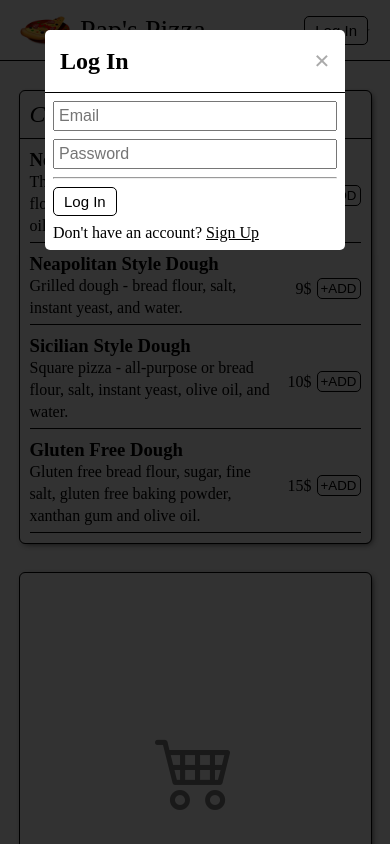
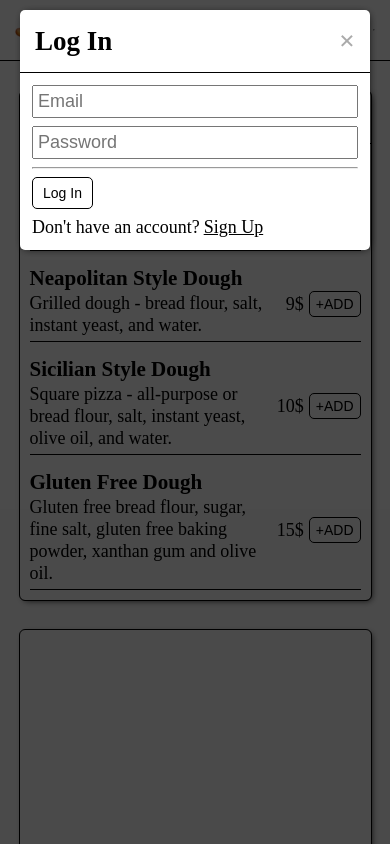
Before and after one commit to AnandPap/paps-pizza, a React (Vite) app in the folder client/: page /login in a window 390 px wide. Shown: the top 844 px of the page. Built offline with nearby package versions, Linux system fonts and the light colour scheme.

Commit message:
css-ed app better and added variables for fonts

```diff
--- a/client/src/styles/header.css
+++ b/client/src/styles/header.css
@@ -4,30 +4,28 @@ header {
   border-bottom: 1px solid black;
   margin-bottom: 30px;
   padding: 5px 20px;
+  font-size: var(--fs-medium);
+  gap: 10px;
 }
 header > :first-child {
   flex-grow: 1;
-  font-size: 1.25rem;
   align-items: center;
   display: flex;
   gap: 10px;
 }
 header img {
-  width: 50px;
+  width: 60px;
   cursor: pointer;
 }
 header h1 {
   cursor: pointer;
   text-align: center;
-  font-size: 1.75em;
+  font-size: var(--fs-very-big);
   font-weight: 500;
 }
 .cart-icon,
 .avatar {
-  font-size: 40px;
-}
-.cart-icon {
-  margin-right: 10px;
+  font-size: var(--fs-very-big);
 }
 .avatar {
   padding-left: 10px;
@@ -62,16 +60,15 @@ header h1 {
   display: flex;
   flex-direction: column;
   gap: 0.5rem;
-  padding: 0.5rem;
+  padding: 0.75rem;
 }
 .input {
-  font-size: 1rem;
+  font-size: inherit;
   padding: 0.25rem;
 }
 .login-button,
 .signup-button {
-  padding: 5px 10px;
-  font-size: inherit;
+  padding: 7px 10px;
 }
 .modal-button {
   align-self: flex-start;
@@ -88,22 +85,18 @@ header h1 {
 }
 
 @media only screen and (max-width: 425px) {
+  header {
+    padding-inline: 15px;
+  }
+  header > :first-child {
+    gap: 5px;
+  }
   .cart-icon {
     display: none;
   }
 }
 @media only screen and (max-width: 720px) {
-  header > :first-child {
-    font-size: 1rem;
-  }
-  .cart-icon,
-  .avatar {
-    font-size: 35px;
-  }
-  .login-button {
-    font-size: 15px;
-  }
-  .logo {
+  header img {
     width: 50px;
   }
 }
--- a/client/src/styles/home.css
+++ b/client/src/styles/home.css
@@ -4,6 +4,7 @@
   gap: 30px;
   max-width: 95%;
   padding-bottom: 30px;
+  font-size: var(--fs-medium);
 }
 .home > * {
   flex: 1;
@@ -13,9 +14,10 @@
   background-color: white;
   border-radius: 5px;
   height: max-content;
-  margin: 30px 0;
-  width: 300px;
+  margin: 10px 0;
+  width: 350px;
   max-width: 90%;
+  box-shadow: 1px 1px 10px -3px black;
 }
 .ingredients-list {
   padding: 10px;
@@ -36,6 +38,7 @@
 .list-item-left-side-container {
   display: flex;
   flex-grow: 1;
+  margin-right: 5px;
 }
 .add-to-cart-btn-wrapper {
   border-top: 1px solid black;
@@ -43,18 +46,21 @@
   display: flex;
   justify-content: flex-end;
 }
+.add-to-cart-btn {
+  padding: 5px;
+}
 
 .create-pizza,
 .cart {
   outline: 1.5px solid black;
   box-shadow: 2px 2px 7px -2px black;
   border-radius: 5px;
-  min-height: 400px;
+  min-height: 500px;
 }
 .cart-list {
   display: flex;
   flex-direction: column;
-  min-height: 400px;
+  min-height: 500px;
 }
 .cart-placeholder {
   display: flex;
@@ -71,7 +77,7 @@
   border-bottom: 1px solid black;
   padding: 10px;
   font-style: italic;
-  font-size: 1.5rem;
+  font-size: var(--fs-big);
   font-weight: 500;
 }
 .dough-rows-container,
@@ -79,7 +85,7 @@
   padding: 10px;
   display: flex;
   flex-direction: column;
-  gap: 10px;
+  gap: 1rem;
 }
 .dough-row,
 .cart-item {
@@ -92,6 +98,10 @@
   flex-grow: 1;
   line-height: 22px;
   padding-bottom: 5px;
+  font-size: inherit;
+  display: flex;
+  flex-direction: column;
+  gap: 3px;
 }
 .dough-row > :last-child,
 .cart-item > :last-child {
@@ -117,7 +127,7 @@
   flex-grow: 1;
 }
 .delivery span {
-  margin-right: 4.25rem;
+  margin-right: 73px;
 }
 .cart-total {
   display: flex;
@@ -133,7 +143,7 @@
   padding: 5px 17px;
 }
 
-@media screen and (max-width: 750px) {
+@media screen and (max-width: 720px) {
   .home {
     flex-direction: column;
     align-items: center;
@@ -142,4 +152,7 @@
   .home > * {
     width: 100%;
   }
+  .delivery span {
+    margin-right: 71px;
+  }
 }
--- a/client/src/styles/index.css
+++ b/client/src/styles/index.css
@@ -1,4 +1,8 @@
 :root {
+  --fs-very-big: 2.5rem;
+  --fs-big: 2rem;
+  --fs-medium: 1.25rem;
+  --fs-small: 1rem;
 }
 
 * {
@@ -10,3 +14,12 @@
 body {
   background-color: rgb(250, 250, 250);
 }
+
+@media screen and (max-width: 720px) {
+  :root {
+    --fs-very-big: 2.125rem;
+    --fs-big: 1.75rem;
+    --fs-medium: 1.125rem;
+    --fs-small: 0.875rem;
+  }
+}
--- a/client/src/styles/reusable.css
+++ b/client/src/styles/reusable.css
@@ -3,8 +3,9 @@
   background: none;
   cursor: pointer;
   border-radius: 5px;
-  padding: 2px 3px;
+  padding: 4px 6px;
   border: 1.5px solid black;
+  font-size: var(--fs-small);
 }
 .button:hover {
   transform: scale(1.02);
@@ -23,7 +24,7 @@
   right: 0;
   z-index: 1;
   overflow: auto;
-  background-color: rgb(0, 0, 0, 0.8);
+  background-color: rgb(0, 0, 0, 0.7);
 }
 .modal-header {
   display: flex;
@@ -44,7 +45,7 @@
 
 .not-found {
   opacity: 0.7;
-  font-size: 3rem;
+  font-size: var(--fs-very-big);
   text-align: center;
   margin: auto 10px;
 }
@@ -54,3 +55,8 @@
   max-width: 350px;
   display: block;
 }
+
+@media screen and (max-width: 720px) {
+  .button {
+  }
+}
```
